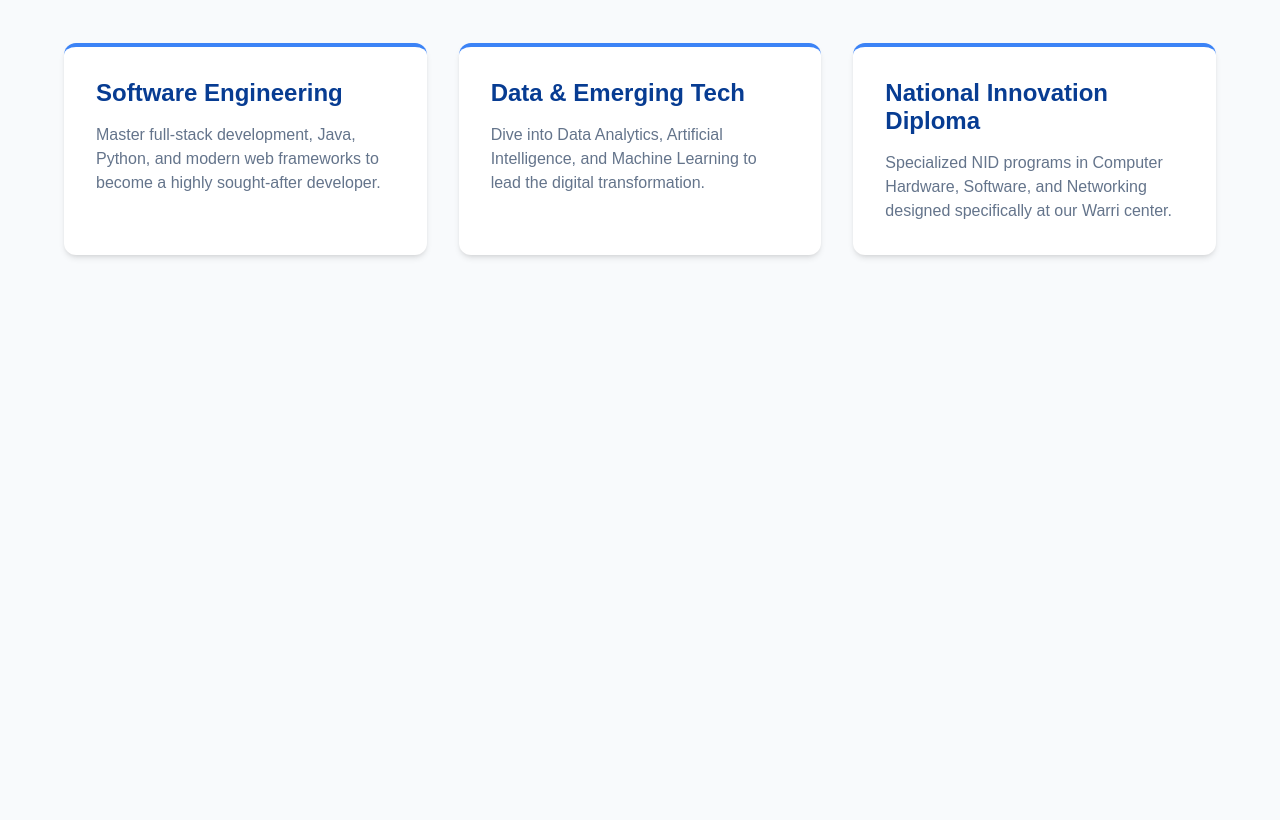
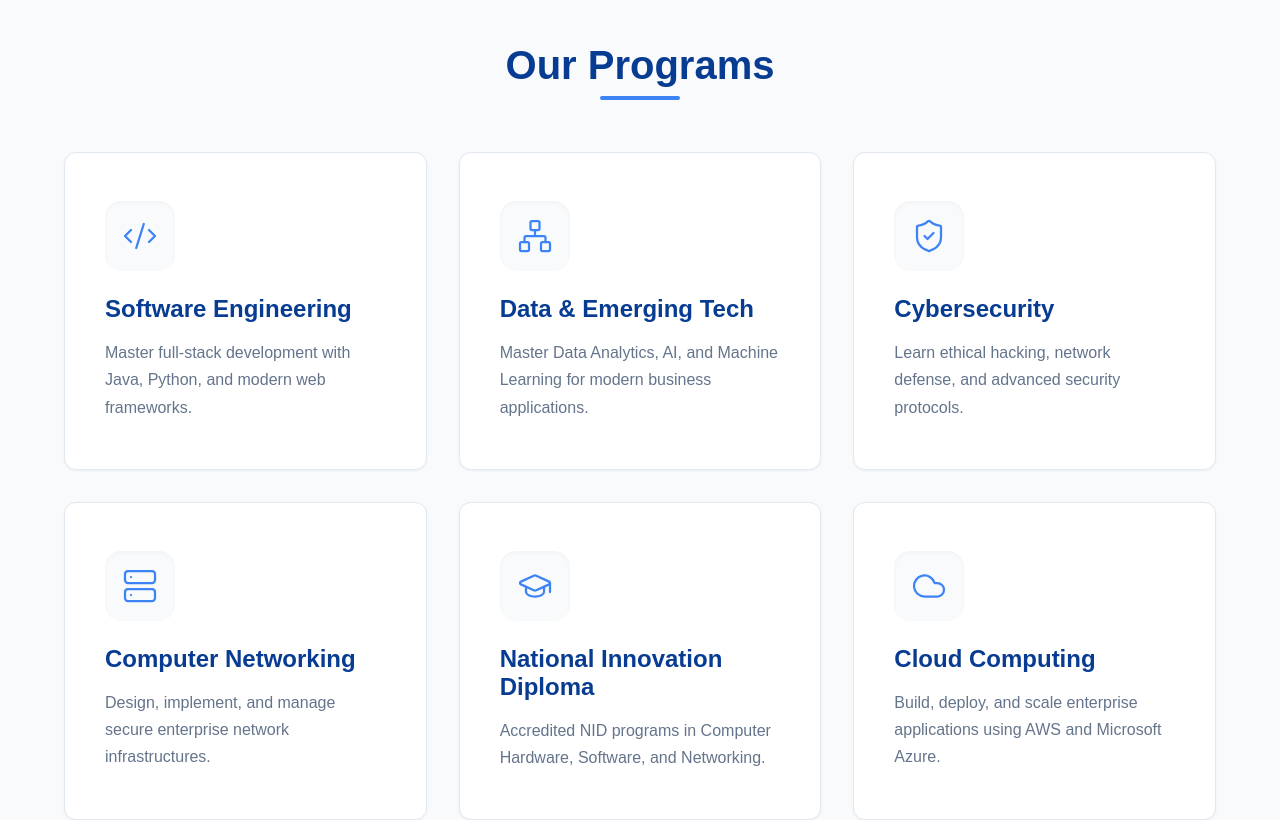
Before and after one commit to Triumphant307/niit-warri, a Next.js app: page / in a window 1280 px wide. Shown: the part 520-1340 px from the top of the page. Before the commit the page ends 855 px from the top, so only its background shows below. Built offline with nearby package versions, Linux system fonts and the light colour scheme.

Commit message:
Add lucide-react dependency and implement Programs component with styling

```diff
--- a/package.json
+++ b/package.json
@@ -10,6 +10,7 @@
     "format": "prettier --write ."
   },
   "dependencies": {
+    "lucide-react": "^1.17.0",
     "next": "16.2.7",
     "react": "19.2.4",
     "react-dom": "19.2.4"
--- a/src/app/page.module.css
+++ b/src/app/page.module.css
@@ -4,39 +4,3 @@
   align-items: center;
   min-height: calc(100vh - 80px);
 }
-
-.features {
-  width: 100%;
-  padding: 5rem 5%;
-  display: grid;
-  grid-template-columns: repeat(auto-fit, minmax(300px, 1fr));
-  gap: 2rem;
-  background-color: var(--color-background);
-}
-
-.featureCard {
-  padding: 2rem;
-  border-radius: 12px;
-  box-shadow: var(--shadow-md);
-  background-color: var(--color-surface);
-  transition:
-    transform var(--transition-fast),
-    box-shadow var(--transition-fast);
-  border-top: 4px solid var(--color-primary-blue);
-}
-
-.featureCard:hover {
-  transform: translateY(-5px);
-  box-shadow: var(--shadow-blue);
-}
-
-.featureCard h3 {
-  color: var(--color-primary-blue-dark);
-  margin-bottom: 1rem;
-  font-size: 1.5rem;
-}
-
-.featureCard p {
-  color: var(--color-text-muted);
-  line-height: 1.5;
-}
--- a/src/app/page.tsx
+++ b/src/app/page.tsx
@@ -1,34 +1,12 @@
 import styles from "./page.module.css";
 import Hero from "@/components/home/hero/Hero";
+import Programs from "@/components/home/our-program/programs";
 
 export default function Home() {
   return (
     <main className={styles.main}>
       <Hero />
-
-      <section className={styles.features}>
-        <div className={styles.featureCard}>
-          <h3>Software Engineering</h3>
-          <p>
-            Master full-stack development, Java, Python, and modern web frameworks to become a
-            highly sought-after developer.
-          </p>
-        </div>
-        <div className={styles.featureCard}>
-          <h3>Data & Emerging Tech</h3>
-          <p>
-            Dive into Data Analytics, Artificial Intelligence, and Machine Learning to lead the
-            digital transformation.
-          </p>
-        </div>
-        <div className={styles.featureCard}>
-          <h3>National Innovation Diploma</h3>
-          <p>
-            Specialized NID programs in Computer Hardware, Software, and Networking designed
-            specifically at our Warri center.
-          </p>
-        </div>
-      </section>
+      <Programs />
     </main>
   );
 }
--- a/src/components/home/hero/Hero.module.css
+++ b/src/components/home/hero/Hero.module.css
@@ -1,7 +1,8 @@
 .hero {
   width: 100%;
   padding: 9rem 5% 6rem 5%;
-  background-image: url("../../../assets/niit-warri-logo.png"),
+  background-image:
+    url("../../../assets/niit-warri-logo.png"),
     linear-gradient(135deg, var(--color-primary-blue-light) 0%, var(--color-background) 100%);
   background-size: cover, cover;
   background-position: center, center;
--- /dev/null
+++ b/src/components/home/our-program/programs.module.css
@@ -0,0 +1,85 @@
+.section {
+  width: 100%;
+  padding: 5rem 5%;
+  background-color: var(--color-background);
+  display: flex;
+  flex-direction: column;
+  align-items: center;
+}
+
+.sectionTitle {
+  font-size: 2.5rem;
+  color: var(--color-primary-blue-dark);
+  margin-bottom: 4rem;
+  text-align: center;
+  position: relative;
+  font-weight: 800;
+}
+
+.sectionTitle::after {
+  content: "";
+  position: absolute;
+  bottom: -12px;
+  left: 50%;
+  transform: translateX(-50%);
+  width: 80px;
+  height: 4px;
+  background-color: var(--color-primary-blue);
+  border-radius: 4px;
+}
+
+.grid {
+  width: 100%;
+  max-width: 1200px;
+  display: grid;
+  grid-template-columns: repeat(auto-fit, minmax(300px, 1fr));
+  gap: 2rem;
+}
+
+/* Restyled Card - Flat & Minimalist */
+.featureCard {
+  padding: 3rem 2.5rem;
+  border-radius: 12px;
+  background-color: var(--color-surface);
+  border: 1px solid #e2e8f0; /* Subtle border for clean minimalist look */
+  box-shadow: 0 1px 3px 0 rgba(0, 0, 0, 0.05); /* Extremely subtle default shadow */
+  transition: all 0.4s cubic-bezier(0.165, 0.84, 0.44, 1); /* Smooth spring-like transition */
+  display: flex;
+  flex-direction: column;
+  align-items: flex-start;
+}
+
+/* Restyled Hover - 3D Lift */
+.featureCard:hover {
+  transform: translateY(-12px); /* Significant lift */
+  box-shadow:
+    0 20px 25px -5px rgba(0, 0, 0, 0.1),
+    0 10px 10px -5px rgba(0, 0, 0, 0.04); /* Expanding shadow */
+  border-color: var(--color-primary-blue); /* Strong brand color border highlight */
+}
+
+/* New Icon Container */
+.iconWrapper {
+  font-size: 2.5rem;
+  margin-bottom: 1.5rem;
+  background: var(--color-background);
+  width: 70px;
+  height: 70px;
+  display: flex;
+  align-items: center;
+  justify-content: center;
+  border-radius: 16px;
+  box-shadow: inset 0 2px 4px 0 rgba(0, 0, 0, 0.03); /* Subtle inner depth */
+}
+
+.featureCard h3 {
+  color: var(--color-primary-blue-dark);
+  margin-bottom: 1rem;
+  font-size: 1.5rem;
+  font-weight: 700;
+}
+
+.featureCard p {
+  color: var(--color-text-muted);
+  line-height: 1.7;
+}
--- /dev/null
+++ b/src/components/home/our-program/programs.tsx
@@ -0,0 +1,83 @@
+import styles from "./programs.module.css";
+import {
+  Code2,
+  Network,
+  GraduationCap,
+  ShieldCheck,
+  Server,
+  Cloud,
+  PenTool,
+  TrendingUp,
+} from "lucide-react";
+
+const PROGRAMS_DATA = [
+  {
+    id: 1,
+    icon: <Code2 size={36} color="var(--color-primary-blue)" strokeWidth={1.5} />,
+    title: "Software Engineering",
+    description: "Master full-stack development with Java, Python, and modern web frameworks.",
+  },
+  {
+    id: 2,
+    icon: <Network size={36} color="var(--color-primary-blue)" strokeWidth={1.5} />,
+    title: "Data & Emerging Tech",
+    description:
+      "Master Data Analytics, AI, and Machine Learning for modern business applications.",
+  },
+  {
+    id: 3,
+    icon: <ShieldCheck size={36} color="var(--color-primary-blue)" strokeWidth={1.5} />,
+    title: "Cybersecurity",
+    description: "Learn ethical hacking, network defense, and advanced security protocols.",
+  },
+  {
+    id: 4,
+    icon: <Server size={36} color="var(--color-primary-blue)" strokeWidth={1.5} />,
+    title: "Computer Networking",
+    description: "Design, implement, and manage secure enterprise network infrastructures.",
+  },
+  {
+    id: 5,
+    icon: <GraduationCap size={36} color="var(--color-primary-blue)" strokeWidth={1.5} />,
+    title: "National Innovation Diploma",
+    description: "Accredited NID programs in Computer Hardware, Software, and Networking.",
+  },
+  {
+    id: 6,
+    icon: <Cloud size={36} color="var(--color-primary-blue)" strokeWidth={1.5} />,
+    title: "Cloud Computing",
+    description: "Build, deploy, and scale enterprise applications using AWS and Microsoft Azure.",
+  },
+  {
+    id: 7,
+    icon: <PenTool size={36} color="var(--color-primary-blue)" strokeWidth={1.5} />,
+    title: "UI/UX Design",
+    description:
+      "Design intuitive, beautiful user experiences using industry-standard tools like Figma.",
+  },
+  {
+    id: 8,
+    icon: <TrendingUp size={36} color="var(--color-primary-blue)" strokeWidth={1.5} />,
+    title: "Digital Marketing",
+    description:
+      "Master SEO, social media strategy, and data-driven marketing to drive business growth.",
+  },
+];
+
+export default function Programs() {
+  return (
+    <section className={styles.section}>
+      <h2 className={styles.sectionTitle}>Our Programs</h2>
+
+      <div className={styles.grid}>
+        {PROGRAMS_DATA.map((program) => (
+          <div key={program.id} className={styles.featureCard}>
+            <div className={styles.iconWrapper}>{program.icon}</div>
+            <h3>{program.title}</h3>
+            <p>{program.description}</p>
+          </div>
+        ))}
+      </div>
+    </section>
+  );
+}
```
Also changed, not shown: 1 other file (tests, documents, lock files or other folders).
